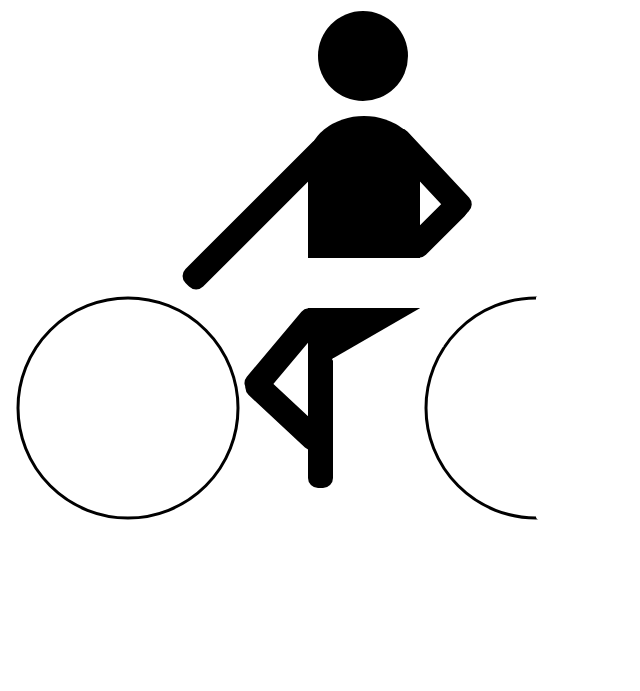
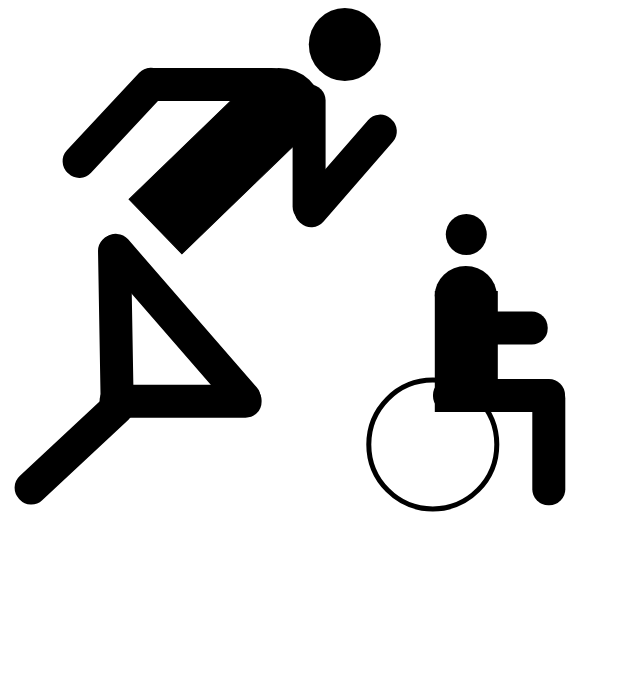
Before and after one commit to MahreenAthar/OtlAicherPictograms-D3-JS, a plain HTML site: page index.html in a window 1280 px wide. Shown: the whole page, without its empty margins (0-640 px from the left). Drawn offline with nearby package versions, Linux system fonts and the light colour scheme.

Commit message:
Added legs

```diff
--- /dev/null
+++ b/Shape6.js
@@ -0,0 +1,77 @@
+var svg = d3.select("body").append("svg")
+          .attr("width", 680)
+          .attr("height", 680);
+
+svg.append("rect")
+          .attr("width",154).attr("height",76)
+          .attr("transform", "matrix(0.719, -0.695, 0.695, 0.719, 121.08, 191.154)")
+          .attr("stroke","#000")
+          .attr("stroke-width",1)
+svg.append("ellipse")
+          .attr("cx",36)
+          .attr("cy",36.5)
+          .attr("rx",36)
+          .attr("ry",36.5)
+          .attr("transform","translate(300.8)")
+svg.append("rect")
+          .attr("width",152).attr("height",33).attr('rx',16)
+          .attr("transform", "translate(127.8 60)")
+svg.append("rect")
+          .attr("width",138).attr("height",33).attr('rx',16)
+          .attr("transform", "translate(284.6 214.6) rotate(-90)")
+svg.append("rect")
+          .attr("width",228).attr("height",33).attr('rx',16)
+          .attr("transform", "translate(234.3 413) rotate(-131)")
+svg.append("rect")
+          .attr("width",138).attr("height",33).attr('rx',16)
+          .attr("transform", "translate(395.4 121.7) rotate(131)")
+svg.append("ellipse")
+          .attr("cx",43)
+          .attr("cy",40.5)
+          .attr("rx",43)
+          .attr("ry",40.5)
+          .attr("transform","translate(227.8 60)")
+svg.append("rect")
+          .attr("width",138).attr("height",33).attr('rx',16)
+          .attr("transform", "translate(48 154) rotate(-47)")
+svg.append("rect")
+          .attr("width",187).attr("height",33).attr('rx',16)
+          .attr("transform", "translate(93 414) rotate(-91)")
+svg.append("rect")
+          .attr("width",150).attr("height",33).attr('rx',16)
+          .attr("transform", "translate(132.2 400.8) rotate(137)")
+svg.append("rect")
+          .attr("width",63).attr("height",121)
+          .attr("transform", "translate(426.8 283)")
+svg.append("ellipse")
+          .attr("cx",64)
+          .attr("cy",64.5)
+          .attr("rx",64)
+          .attr("ry",64.5)
+          .attr("transform","translate(360.8 372)")
+          .attr("stroke","#000")
+          .attr("stroke-width",5)
+          .attr("fill","transparent")
+svg.append("ellipse")
+          .attr("cx",31)
+          .attr("cy",29.5)
+          .attr("rx",31)
+          .attr("ry",29.5)
+          .attr("transform","translate(426.8 258)")
+svg.append("circle")
+          .attr("cx",20.5)
+          .attr("cy",20.5)
+          .attr("r",20.5)
+          .attr("transform","translate(437.8 206)")
+svg.append("rect")
+          .attr("width",162).attr("height",33).attr('rx',16)
+          .attr("transform", "translate(253.6 409.7) rotate(-180)")
+svg.append("rect")
+          .attr("width",123).attr("height",33).attr('rx',16)
+          .attr("transform", "translate(524.3 497.3) rotate(-90)")
+svg.append("rect")
+          .attr("width",112).attr("height",33).attr('rx',16)
+          .attr("transform", "translate(539.7 336.5) rotate(-180)")
+svg.append("rect")
+          .attr("width",132).attr("height",33).attr('rx',16)
+          .attr("transform", "translate(557 404) rotate(-180)")
```
Also changed, not shown: Shape2.js (+39 -0 lines), index.html (+1 -1 lines).
